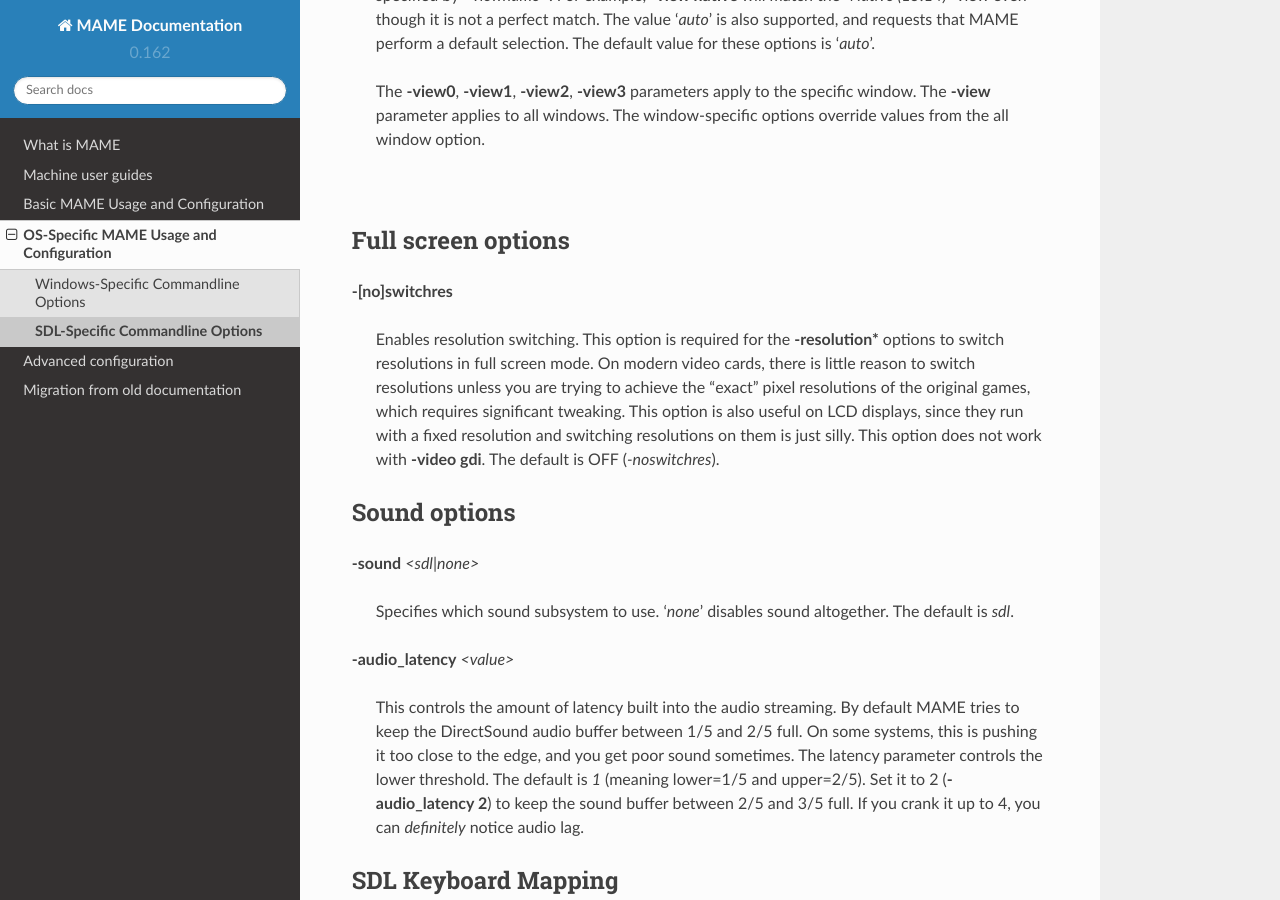
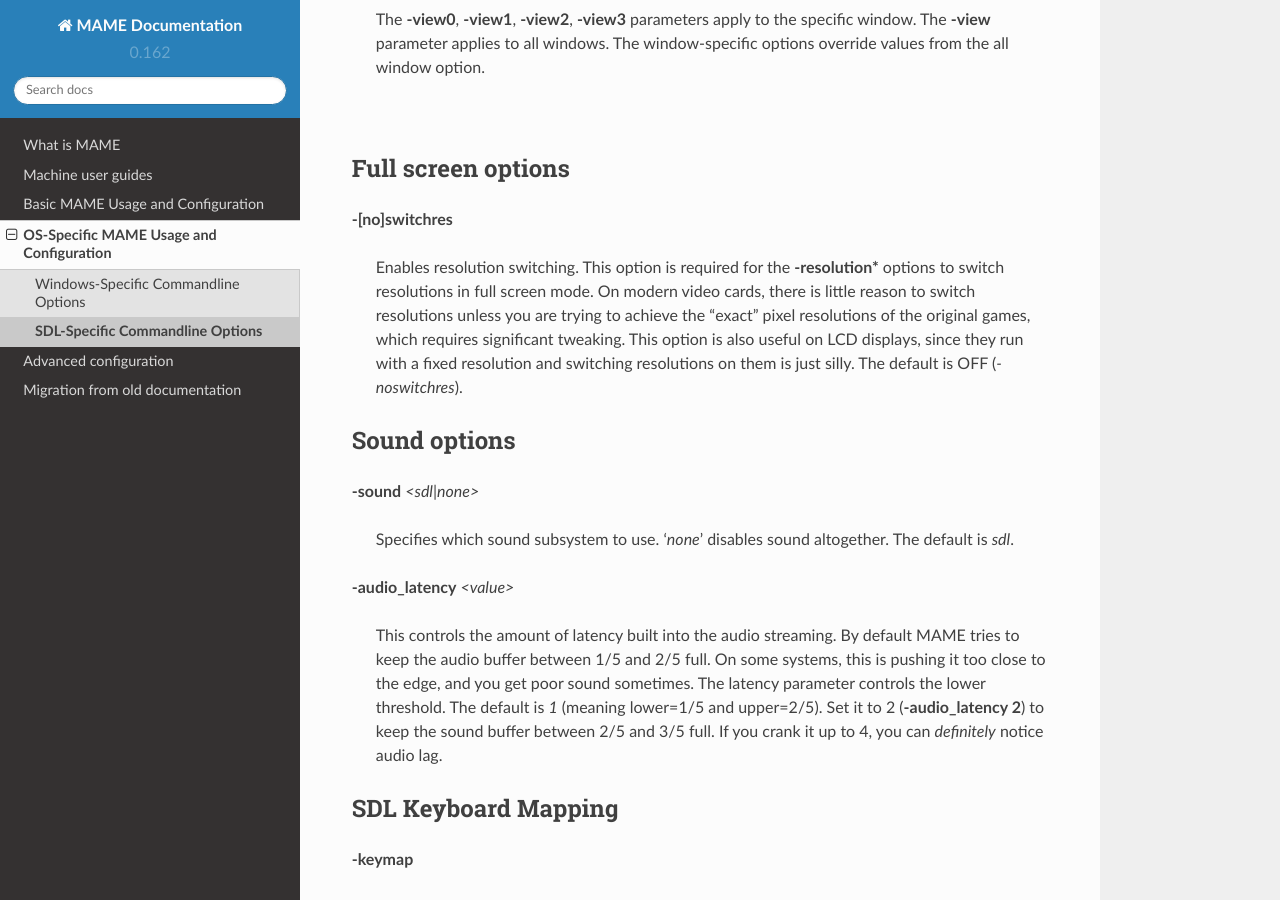
Before and after one commit to mamedev/docs, a Sphinx documentation site: the page built from source/os-specific/sdlconfig.rst, in a window 1280 px wide and 900 px high, scrolled down 8304 px. Built offline with Sphinx 7.4.7 and the Read the Docs theme 2.0.0, drawn with Linux system fonts in a browser that asks for light colours; some of the changed text lies outside the part shown.

Commit message:
Corrected some SDL information.

```diff
--- a/source/os-specific/sdlconfig.rst
+++ b/source/os-specific/sdlconfig.rst
@@ -50,7 +50,7 @@ Video options
 
 **-numscreens** *<count>*
 
-	Tells MAME how many output windows to create. For most games, a single output window is all you need, but some games originally used multiple screens. Each screen (up to 4) has its own independent settings for physical monitor, aspect ratio, resolution, and view, which can be set using the options below. The default is 1. SDL currently has a limit of 1 with the expectation of increasing this when SDL 2.0 is released. [todo: check on this...]
+	Tells MAME how many output windows to create. For most games, a single output window is all you need, but some games originally used multiple screens. Each screen (up to 4) has its own independent settings for physical monitor, aspect ratio, resolution, and view, which can be set using the options below. The default is 1.
 
 **-[no]window** / **-[no]w**
 
@@ -264,7 +264,7 @@ NOTE:  Multiple Screens are limited to 1 until SDL 2.0 is released. [todo: where
 | **-resolution2** *<widthxheight[@refresh]>* / **-r2** *<widthxheight[@refresh]>*
 | **-resolution3** *<widthxheight[@refresh]>* / **-r3** *<widthxheight[@refresh]>*
 |
-|	Specifies an exact resolution to run in. In full screen mode, MAME will try to use the specific resolution you request. The width and height are required; the refresh rate is optional. If omitted or set to 0, MAME will determine the mode automatically. For example, **-resolution 640x480** will force 640x480 resolution, but MAME is free to choose the refresh rate. Similarly, **-resolution 0x0@60** will force a 60Hz refresh rate, but allows MAME to choose the resolution. The string "*auto*" is also supported, and is equivalent to *0x0@0*. In window mode, this resolution is used as a maximum size for the window. This option requires the **-switchres** option as well in order to actually enable resolution switching with **-video ddraw** or **-video d3d**. The default value for these options is '*auto*'.
+|	Specifies an exact resolution to run in. In full screen mode, MAME will try to use the specific resolution you request. The width and height are required; the refresh rate is optional. If omitted or set to 0, MAME will determine the mode automatically. For example, **-resolution 640x480** will force 640x480 resolution, but MAME is free to choose the refresh rate. Similarly, **-resolution 0x0@60** will force a 60Hz refresh rate, but allows MAME to choose the resolution. The string "*auto*" is also supported, and is equivalent to *0x0@0*. In window mode, this resolution is used as a maximum size for the window. This option requires the **-switchres** option. The default value for these options is '*auto*'.
 |
 |	The **-resolution0**, **-resolution1**, **-resolution2**, **-resolution3** parameters apply to the specific window. The -resolution parameter applies to all windows. The window-specific options override values from the all window option.
 |
@@ -290,7 +290,7 @@ Full screen options
 
 **-[no]switchres**
 
-	Enables resolution switching. This option is required for the **-resolution\*** options to switch resolutions in full screen mode. On modern video cards, there is little reason to switch resolutions unless you are trying to achieve the "exact" pixel resolutions of the original games, which requires significant tweaking. This option is also useful on LCD displays, since they run with a fixed resolution and switching resolutions on them is just silly. This option does not work with **-video gdi**. The default is OFF (*-noswitchres*).
+	Enables resolution switching. This option is required for the **-resolution\*** options to switch resolutions in full screen mode. On modern video cards, there is little reason to switch resolutions unless you are trying to achieve the "exact" pixel resolutions of the original games, which requires significant tweaking. This option is also useful on LCD displays, since they run with a fixed resolution and switching resolutions on them is just silly. The default is OFF (*-noswitchres*).
 
 
 Sound options
@@ -302,7 +302,7 @@ Sound options
 
 **-audio_latency** *<value>*
 
-	This controls the amount of latency built into the audio streaming. By default MAME tries to keep the DirectSound audio buffer between 1/5 and 2/5 full. On some systems, this is pushing it too close to the edge, and you get poor sound sometimes. The latency parameter controls the lower threshold. The default is *1* (meaning lower=1/5 and upper=2/5). Set it to 2 (**-audio_latency 2**) to keep the sound buffer between 2/5 and 3/5 full. If you crank it up to 4, you can *definitely* notice audio lag.
+	This controls the amount of latency built into the audio streaming. By default MAME tries to keep the audio buffer between 1/5 and 2/5 full. On some systems, this is pushing it too close to the edge, and you get poor sound sometimes. The latency parameter controls the lower threshold. The default is *1* (meaning lower=1/5 and upper=2/5). Set it to 2 (**-audio_latency 2**) to keep the sound buffer between 2/5 and 3/5 full. If you crank it up to 4, you can *definitely* notice audio lag.
 
 
 SDL Keyboard Mapping
```
Also changed, not shown: other parts of source/os-specific/sdlconfig.rst (+4 -4 lines).
